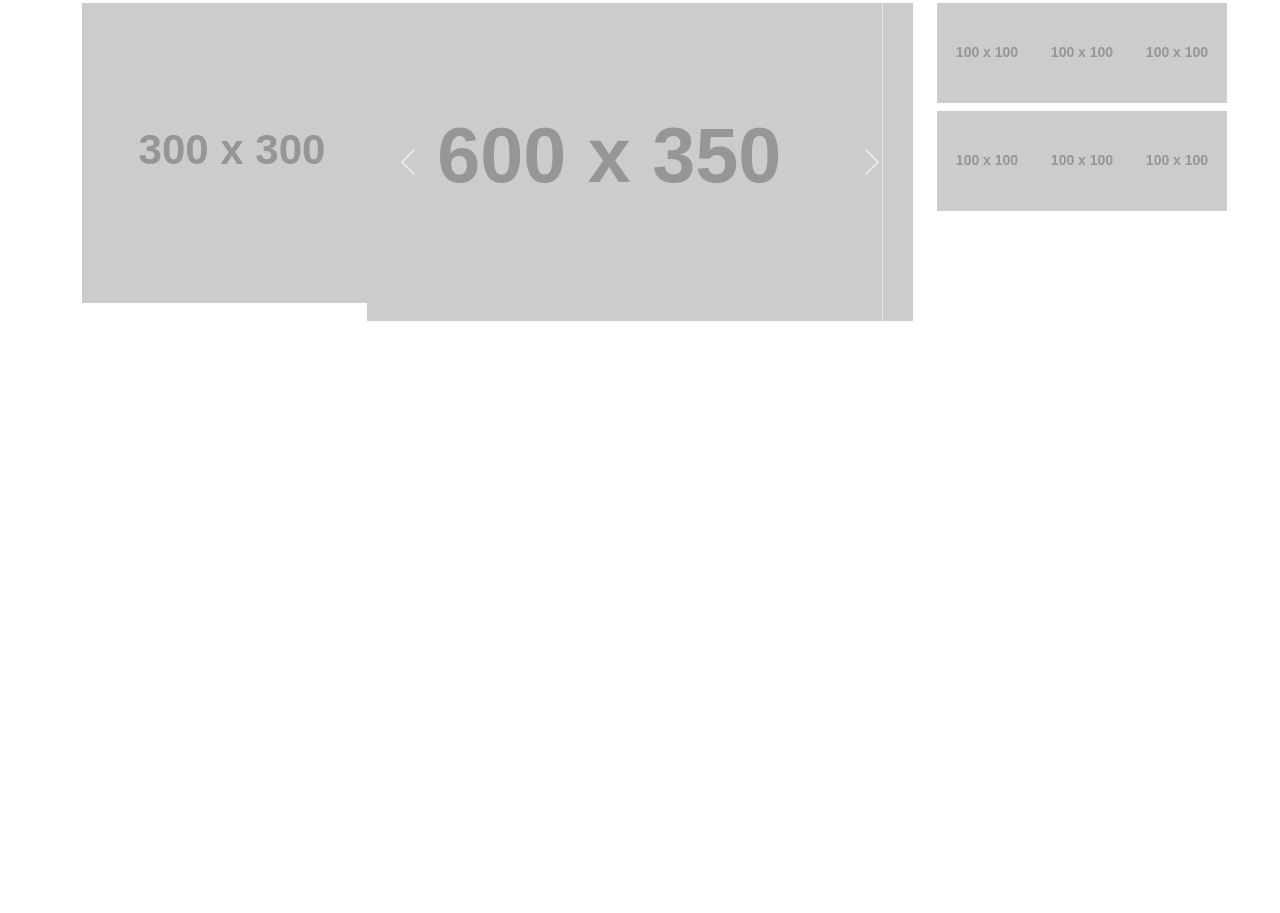
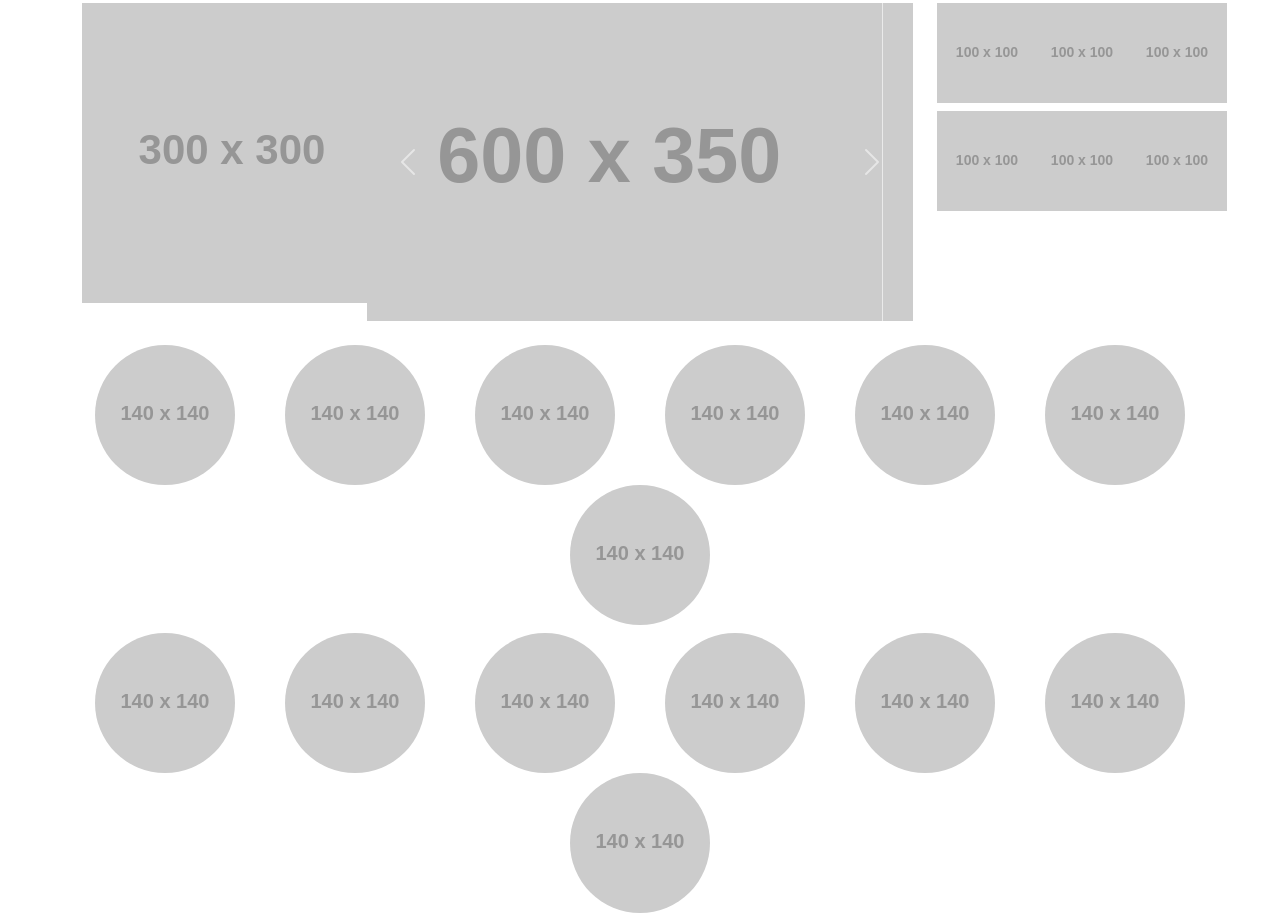
Before and after one commit to kylemabaso/shein, a plain HTML site: page index.html in a window 1280 px wide. Shown: the part 253-1166 px from the top of the page. Before the commit the page ends 800 px from the top, so only its background shows below. Drawn offline with nearby package versions, Linux system fonts and the light colour scheme; placeholder pictures from the web are drawn by us.

Commit message:
Added rounded circle colums

```diff
--- a/css/style.css
+++ b/css/style.css
@@ -83,3 +83,9 @@ body {
   text-align: center;
   float: inline-start;
 }
+.purple {
+  background: purple;
+}
+.green {
+  background: greenyellow;
+}
--- a/index.html
+++ b/index.html
@@ -34,7 +34,7 @@
   </head>
 
   <body>
-    <div class="container-fluid p-0">
+    <div class="container-fluid">
       <!-- Why are the paragraphs inside promo uppercase -->
       <div class="promo">
         <div class="row">
@@ -256,5 +256,55 @@
         </div>
       </div>
     </div>
+
+    <div class="container mt-4 text-center">
+      <div class="row mt-2">
+        <div class="col">
+          <img src="https://placehold.co/140" class="rounded-circle" alt="" />
+        </div>
+        <div class="col">
+          <img src="https://placehold.co/140" class="rounded-circle" alt="" />
+        </div>
+        <div class="col">
+          <img src="https://placehold.co/140" class="rounded-circle" alt="" />
+        </div>
+        <div class="col">
+          <img src="https://placehold.co/140" class="rounded-circle" alt="" />
+        </div>
+        <div class="col">
+          <img src="https://placehold.co/140" class="rounded-circle" alt="" />
+        </div>
+        <div class="col">
+          <img src="https://placehold.co/140" class="rounded-circle" alt="" />
+        </div>
+        <div class="col">
+          <img src="https://placehold.co/140" class="rounded-circle" alt="" />
+        </div>
+      </div>
+
+      <div class="row mt-2">
+        <div class="col">
+          <img src="https://placehold.co/140" class="rounded-circle" alt="" />
+        </div>
+        <div class="col">
+          <img src="https://placehold.co/140" class="rounded-circle" alt="" />
+        </div>
+        <div class="col">
+          <img src="https://placehold.co/140" class="rounded-circle" alt="" />
+        </div>
+        <div class="col">
+          <img src="https://placehold.co/140" class="rounded-circle" alt="" />
+        </div>
+        <div class="col">
+          <img src="https://placehold.co/140" class="rounded-circle" alt="" />
+        </div>
+        <div class="col">
+          <img src="https://placehold.co/140" class="rounded-circle" alt="" />
+        </div>
+        <div class="col">
+          <img src="https://placehold.co/140" class="rounded-circle" alt="" />
+        </div>
+      </div>
+    </div>
   </body>
 </html>
```
